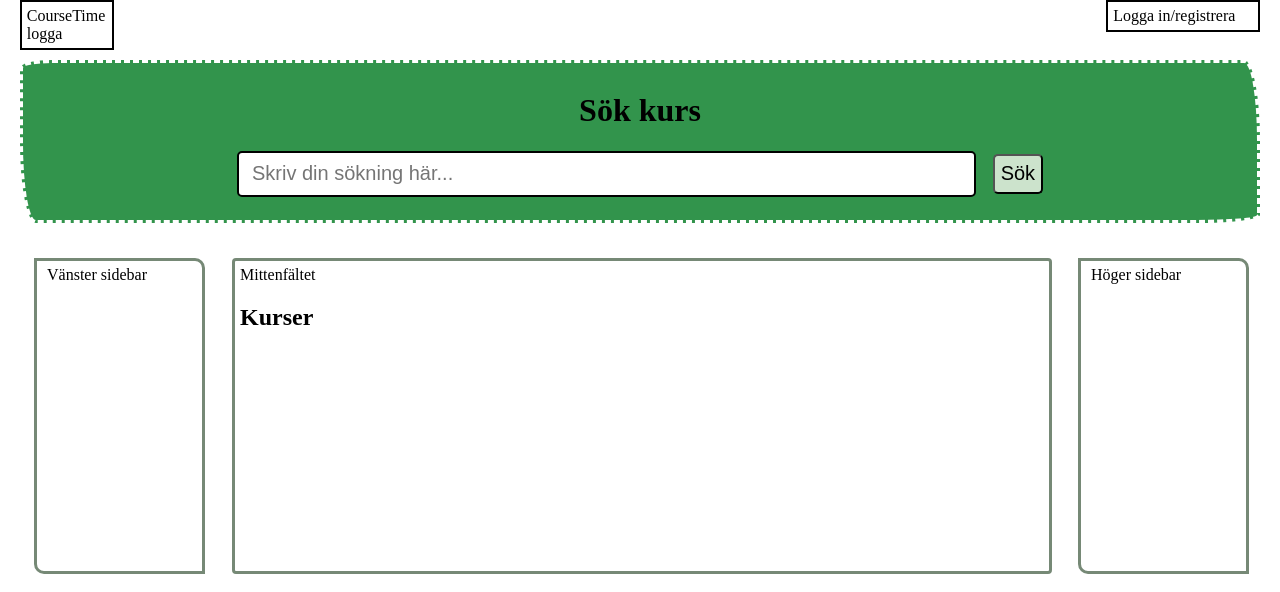
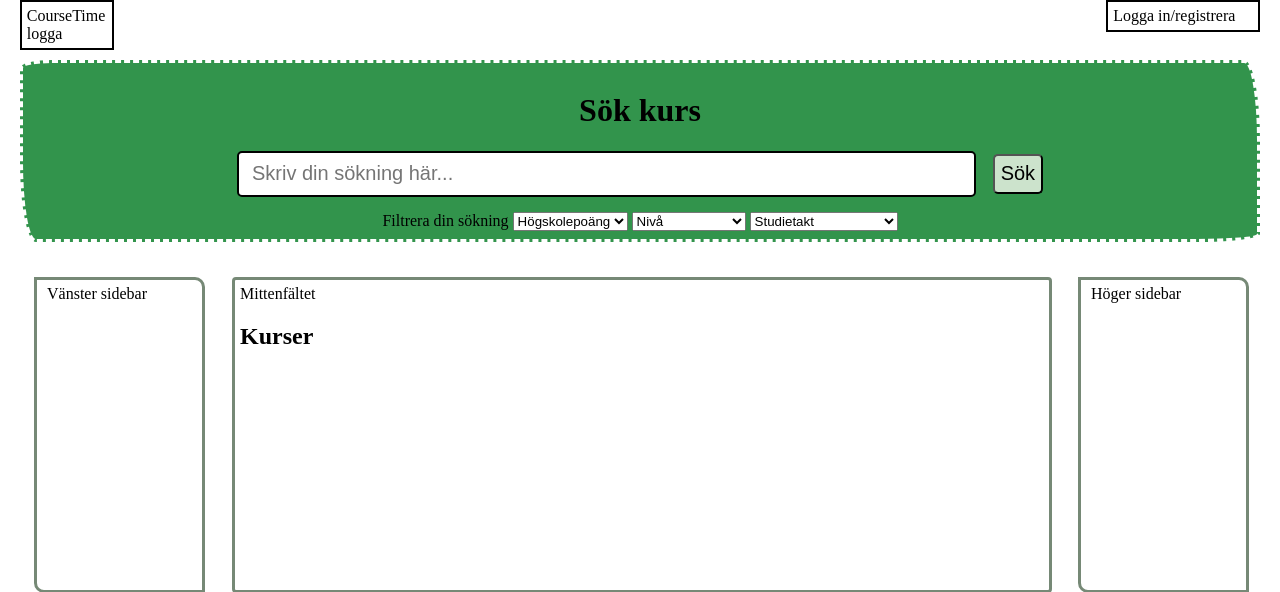
Before and after one commit to RobertAndersson/CourseTime, a PHP site: page / in a window 1280 px wide. Shown: the part 20-612 px from the top of the page. Run offline with PHP 8.4, Linux system fonts and the light colour scheme.

Commit message:
Update index.php

```diff
--- a/index.php
+++ b/index.php
@@ -16,6 +16,26 @@
           <label for="inputsearch"><h1> Sök kurs </h1></label>
           <input type="text" placeholder="  Skriv din sökning här..." id="inputsearch" name="search">
           <input type="submit" value="Sök" id="searchBtn" class="searchBtn">
+          <div id="filtersection"> Filtrera din sökning
+            <select name="hpfilter">
+              <option value="högskolepoäng">Högskolepoäng</option>
+              <option value="5hp">5</option>
+              <option value="7.5hp">7,5</option>
+              <option value="15hp">15</option>
+              <option value="30hp">30</option>
+            </select>
+            <select name="pacefilter">
+              <option value="level">Nivå</option>
+              <option value="grund">Grundnivå</option>
+              <option value="avancerad">Avancerad nivå</option>
+            </select>
+            <select name="levelfilter">
+              <option value="pace">Studietakt</option>
+              <option value=">=25">Upp till och med 25%</option>
+              <option value=">=50">Upp till och med 50%</option>
+              <option value="100">Heltid (100%)</option>
+            </select>
+          </div>
         </form>
       </div>
       <div id="main">
```
